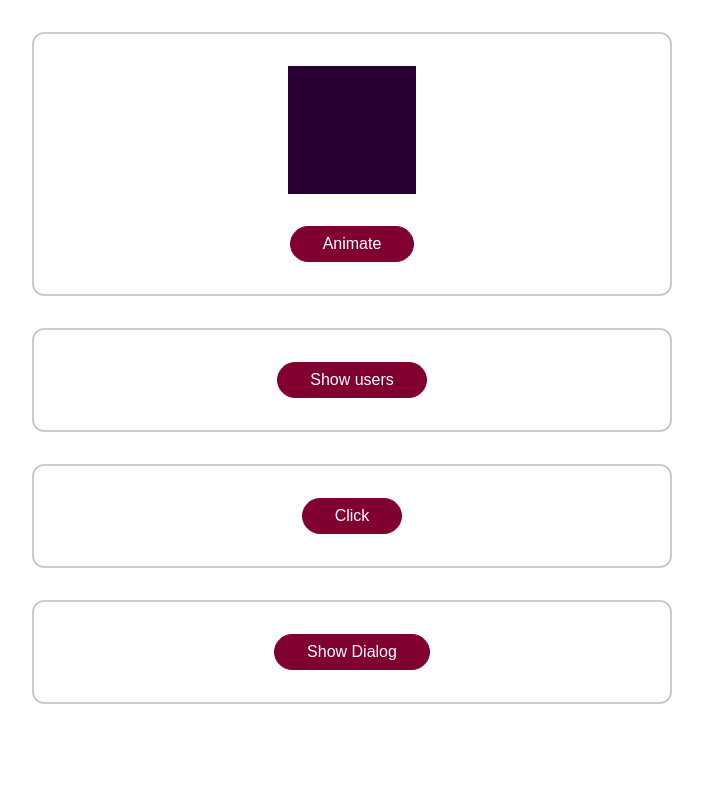
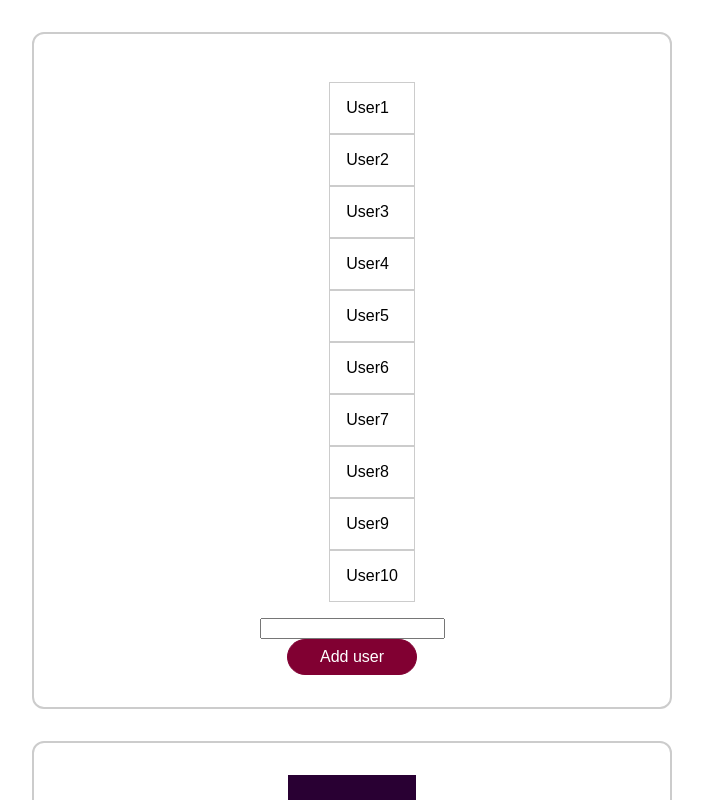
Before and after one commit to sabyrzhan/vuejs-the-complete-guide-course, a Vue app in the folder 014-animations/: page / in a window 1280 px wide. Shown: the top 800 px of the page, without its empty margins (288-991 px from the left). Built offline with nearby package versions, Linux system fonts and the light colour scheme.

Commit message:
014-animations: animate list items using transition-group

```diff
--- a/014-animations/src/App.vue
+++ b/014-animations/src/App.vue
@@ -1,4 +1,7 @@
 <template>
+  <div class="container">
+    <users-list></users-list>
+  </div>
   <div class="container">
     <div class="block" :class="{animate: doAnimate}"></div>
     <button @click="animate">Animate</button>
@@ -34,7 +37,10 @@
 </template>
 
 <script>
+import UsersList from '@/components/UsersList.vue';
+
 export default {
+  components: { UsersList },
   data() {
     return {
       dialogIsVisible: false,
--- /dev/null
+++ b/014-animations/src/components/UsersList.vue
@@ -0,0 +1,64 @@
+<template>
+  <transition-group tag="ul" name="users-list">
+    <li v-for="user in users" :key="user.id" @click="deleteUser(user)">{{ user.name }}</li>
+  </transition-group>
+  <input type="text" ref="userInput" />
+  <button @click="addUser">Add user</button>
+</template>
+
+<script>
+export default {
+  data() {
+    return {
+      users: []
+    }
+  },
+  methods: {
+    deleteUser(user) {
+      this.users = this.users.filter(u => u.id !== user.id)
+    },
+    addUser() {
+      const userName = this.$refs.userInput.value
+      this.users.unshift({id: new Date().getTime(), name: userName})
+    }
+  },
+  async beforeMount() {
+    for(let i = 1; i <= 10; i++) {
+      this.users.push({
+        id: new Date().getTime() + i,
+        name: 'User' + i
+      })
+    }
+  }
+}
+</script>
+
+<style scoped>
+ul {
+  list-style: none;
+  margin: 1rem 0;
+}
+
+li {
+  border: 1px solid #cccccc;
+  padding: 1rem;
+  margin: 0;
+}
+
+.users-list-enter-from,
+.users-list-leave-to {
+  opacity: 0;
+  transform: translateX(-3px);
+}
+
+.users-list-enter-to,
+.users-list-leave-from {
+  opacity: 1;
+  transform: translateX(0);
+}
+
+.users-list-enter-active,
+.users-list-leave-active {
+  transition: all 0.3s;
+}
+</style>
```
